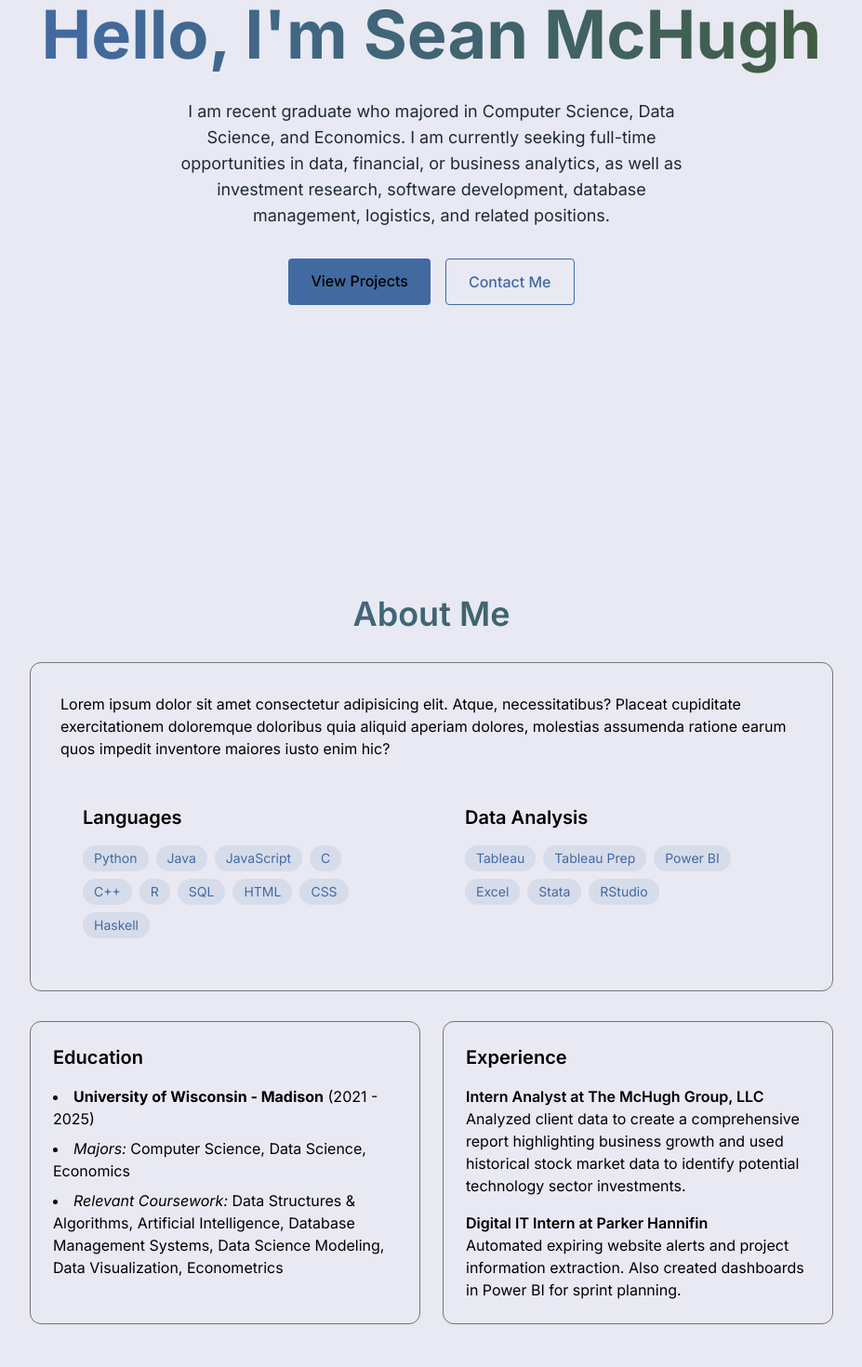
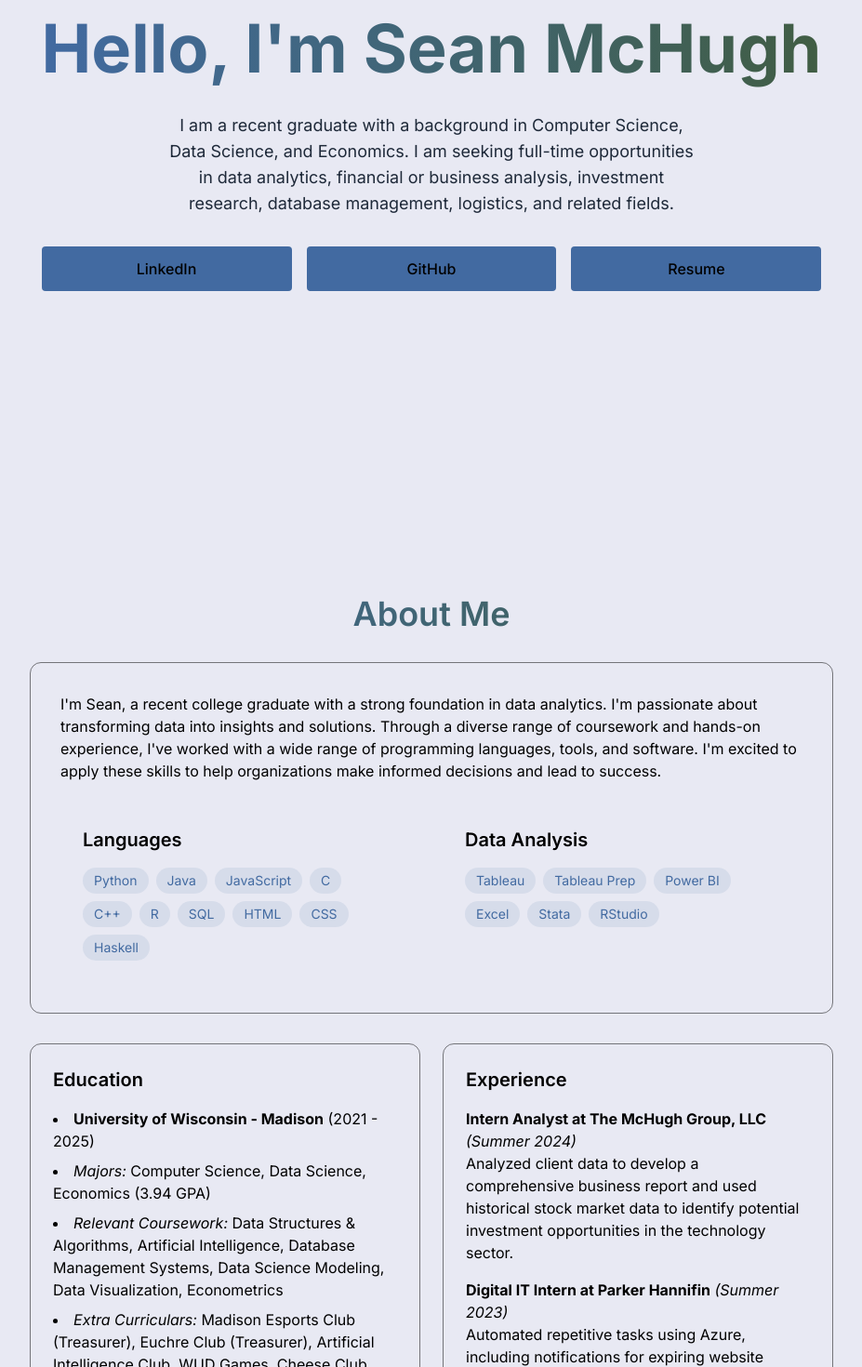
Before and after one commit to spmchugh/portfolio, a React (Vite) app: page / in a window 1280 px wide. Shown: the part 240-1710 px from the top of the page at 93% size, without its empty margins (176-1103 px from the left). Built offline with nearby package versions, Linux system fonts and the light colour scheme.

Commit message:
Changed some styling in About Me and Home sections, also rewrote some text to make it better. Changed buttons in Home section to link to important pages.

```diff
--- a/src/components/sections/About.jsx
+++ b/src/components/sections/About.jsx
@@ -13,7 +13,7 @@ export const About = () => {
                     <h2 className="text-4xl font-semibold mb-8 bg-gradient-to-r from-[var(--accent-primary)] to-[var(--accent-secondary)] bg-clip-text text-transparent text-center">About Me</h2>
 
                     <div className = "rounded-xl p-8 border-[var(--text-primary)]/50 border hover:-translate-y-1 transition-all">
-                        <p className = "mb-6">Lorem ipsum dolor sit amet consectetur adipisicing elit. Atque, necessitatibus? Placeat cupiditate exercitationem doloremque doloribus quia aliquid aperiam dolores, molestias assumenda ratione earum quos impedit inventore maiores iusto enim hic?</p>
+                        <p className = "mb-6">I'm Sean, a recent college graduate with a strong foundation in data analytics. I'm passionate about transforming data into insights and solutions. Through a diverse range of coursework and hands-on experience, I've worked with a wide range of programming languages, tools, and software. I'm excited to apply these skills to help organizations make informed decisions and lead to success.</p>
                         <div className = "grid grid-cols-1 md:grid-cols-2 gap-6">
                             <div className = "rounded-xl p-6 hover:-translate-y-1 transition-all">
                                 <h3 className = "text-xl font-semibold mb-4">Languages</h3>
@@ -45,10 +45,13 @@ export const About = () => {
                                     <strong>University of Wisconsin - Madison</strong> (2021 - 2025)
                                 </li>
                                 <li>
-                                    <i>Majors:</i> Computer Science, Data Science, Economics
+                                    <i>Majors:</i> Computer Science, Data Science, Economics (3.94 GPA)
                                 </li>
                                 <li>
                                     <i>Relevant Coursework:</i> Data Structures & Algorithms, Artificial Intelligence, Database Management Systems, Data Science Modeling, Data Visualization, Econometrics
+                                </li>
+                                <li>
+                                    <i>Extra Curriculars:</i> Madison Esports Club (Treasurer), Euchre Club (Treasurer), Artificial Intelligence Club, WUD Games, Cheese Club, Econ Salon
                                 </li>
                             </ul>
                         </div>
@@ -56,11 +59,11 @@ export const About = () => {
                             <h3 className = "text-xl font-semibold mb-4">Experience</h3>
                             <div className = "space-y-4">
                                 <div>
-                                    <h4 className = "font-semibold">Intern Analyst at The McHugh Group, LLC</h4>
-                                    <p>Analyzed client data to create a comprehensive report highlighting business growth and used historical stock market data to identify potential technology sector investments.</p>
+                                    <h4><strong>Intern Analyst at The McHugh Group, LLC</strong> <i>(Summer 2024)</i></h4>
+                                    <p>Analyzed client data to develop a comprehensive business report and used historical stock market data to identify potential investment opportunities in the technology sector.</p>
                                     <div className="my-4" />
-                                    <h4 className = "font-semibold">Digital IT Intern at Parker Hannifin</h4>
-                                    <p>Automated expiring website alerts and project information extraction. Also created dashboards in Power BI for sprint planning.</p>
+                                    <h4><strong>Digital IT Intern at Parker Hannifin</strong> <i>(Summer 2023)</i></h4>
+                                    <p>Automated repetitive tasks using Azure, including notifications for expiring website certificates and extraction of project data. Also developed Power BI dashboards to support sprint planning.</p>
                                 </div>
 
                             </div>
--- a/src/components/sections/Home.jsx
+++ b/src/components/sections/Home.jsx
@@ -2,18 +2,21 @@ import { ScrollReveal } from "../ScrollReveal"
 
 export const Home = () => {
     return (
-        <section id = "home" className = "min-h-screen flex items-center justify-center relative">
+        <section id="home" className="min-h-screen flex items-center justify-center relative pt-16 sm:pt-0">
             <ScrollReveal>
-                <div className = "text-center z-10 px-4">
+                <div className="text-center z-10 px-4">
                     <h1 className="text-5xl md:text-7xl font-bold mb-6 inline-block bg-gradient-to-r from-[var(--accent-primary)] to-[var(--accent-secondary)] bg-clip-text text-transparent leading-tight">
                         Hello, I'm Sean McHugh
                     </h1>
-                    <p className = "text-[var(--text-secondary)] text-lg mb-8 max-w-xl mx-auto">
-                        I am recent graduate who majored in Computer Science, Data Science, and Economics. I am currently seeking full-time opportunities in data, financial, or business analytics, as well as investment research, software development, database management, logistics, and related positions.
+                    <p className="text-[var(--text-secondary)] text-lg mb-8 max-w-xl mx-auto">
+                        I am a recent graduate with a background in Computer Science, Data Science, and Economics. I am seeking full-time opportunities in data analytics, financial or business analysis, investment research, database management, logistics, and related fields.
                     </p>
-                    <div className = "flex justify-center space-x-4">
-                        <a href="#projects" className="bg-[var(--accent-primary)] text-[var(--text-primary)] py-3 px-6 rounded font-medium transition relative overflow-hidden hover:-translate-y-0.5 hover:shadow-[0_0_15px_var(--accent-primary)]/40">View Projects</a>
-                        <a href="#contact" className="border border-[var(--accent-primary)] text-[var(--accent-primary)] py-3 px-6 rounded font-medium transition-all duration-200 hover:-translate-y-0.5 hover:shadow-[0_0_15px_var(--accent-primary)]/40 hover:bg-[var(--accent-primary)]/40">Contact Me</a>
+                    <div className="flex flex-col sm:flex-row justify-center items-center space-y-4 sm:space-y-0 sm:space-x-4">
+                        <a href="https://www.linkedin.com/in/sean-mchugh-p/" className="w-3/4 text-center bg-[var(--accent-primary)] text-[var(--text-primary)] py-3 px-6 rounded font-medium transition relative overflow-hidden hover:-translate-y-0.5 hover:shadow-[0_0_15px_var(--accent-primary)]/40" target="_blank" rel="noopener noreferrer">LinkedIn</a>
+
+                        <a href="https://github.com/spmchugh" className="w-3/4 text-center bg-[var(--accent-primary)] text-[var(--text-primary)] py-3 px-6 rounded font-medium transition relative overflow-hidden hover:-translate-y-0.5 hover:shadow-[0_0_15px_var(--accent-primary)]/40" target="_blank" rel="noopener noreferrer">GitHub</a>
+
+                        <a href="" className="w-3/4 text-center bg-[var(--accent-primary)] text-[var(--text-primary)] py-3 px-6 rounded font-medium transition relative overflow-hidden hover:-translate-y-0.5 hover:shadow-[0_0_15px_var(--accent-primary)]/40" target="_blank" rel="noopener noreferrer">Resume</a>
                     </div>
                 </div>
             </ScrollReveal>
--- a/src/index.css
+++ b/src/index.css
@@ -20,7 +20,7 @@
     --text-primary: #E8E9F3;
     --text-secondary: #adadad;
     --accent-primary: #1C5D99;
-    --accent-secondary: #639FAB;
+    --accent-secondary: #7A9E7E;
     --border-color: rgba(255, 255, 255, 0.1);
   }
 }
```
